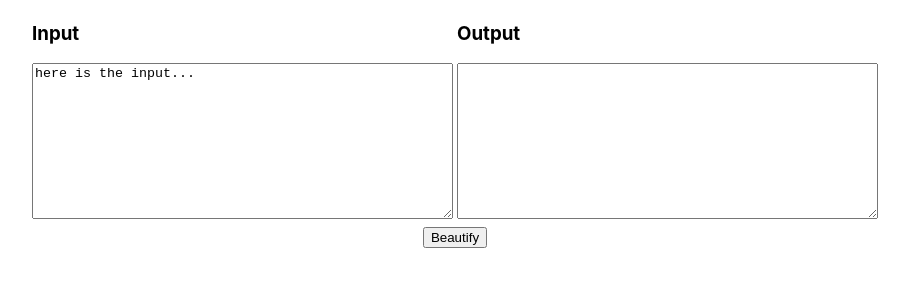
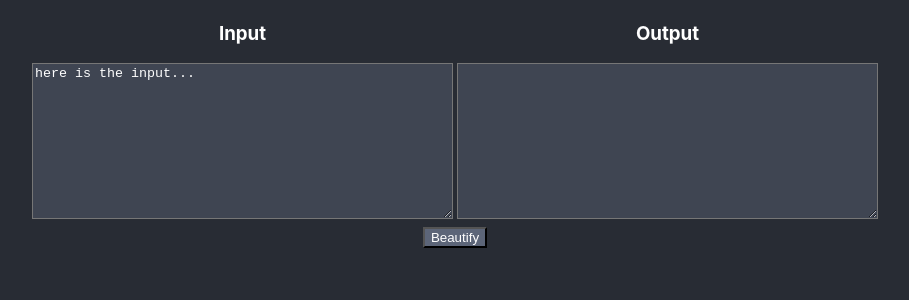
Before and after one commit to AdnanCigtekin/json-beautifier, a React (Create React App) app: page / in a window 1280 px wide. Shown: the top 300 px of the page, without its empty margins (185-1094 px from the left). Built offline with nearby package versions, Linux system fonts and the light colour scheme.

Commit message:
A little bit stylized commit

```diff
--- a/src/App.css
+++ b/src/App.css
@@ -1,5 +1,6 @@
 .App {
   text-align: center;
+  height: 100%;
 }
 
 .App-logo {
@@ -15,12 +16,17 @@
 
 .App-header {
   background-color: #282c34;
-  min-height: 100vh;
-  display: flex;
-  flex-direction: column;
-  align-items: center;
-  justify-content: center;
-  font-size: calc(10px + 2vmin);
+  text-align: center;
+  color: white;
+}
+
+.App-textbox {
+  background-color: #3f4552;
+  color: white;
+}
+
+.App-button{
+  background-color: #5c6578;
   color: white;
 }
 
--- a/src/App.js
+++ b/src/App.js
@@ -13,6 +13,9 @@ class App extends React.Component {
     }
     this.prepareOutput = this.prepareOutput.bind(this);
     this.updateData= this.updateData.bind(this);
+
+    //For changing the background of the page lol
+    document.body.style = 'background: #282c34;';
   };
 
   prepareOutput(){
@@ -93,18 +96,18 @@ render(){
           <tbody>
           <tr>
             <td>
-              <h3>Input</h3>
-              <textarea rows="10" cols="50" value={this.state.myInput} onChange={this.updateData}>{this.state.myInput}</textarea>
+              <h3 className="App-header">Input</h3>
+              <textarea rows="10" cols="50" value={this.state.myInput} onChange={this.updateData} className = "App-textbox">{this.state.myInput}</textarea>
             </td>
             <td>
-              <h3>Output</h3>
-  <textarea rows="10" cols="50" value={this.state.myOutput}></textarea>
+              <h3 className="App-header">Output</h3>
+  <textarea rows="10" cols="50" value={this.state.myOutput} className = "App-textbox"></textarea>
             </td>
           </tr>
           </tbody>
 
         </table>
-        <button onClick={this.prepareOutput}>Beautify</button>
+        <button onClick={this.prepareOutput} className = "App-button">Beautify</button>
       </center>
     </div>
   );
```
Also changed, not shown: package.json (+7 -1 lines), 1 other file (tests, documents, lock files or other folders).
